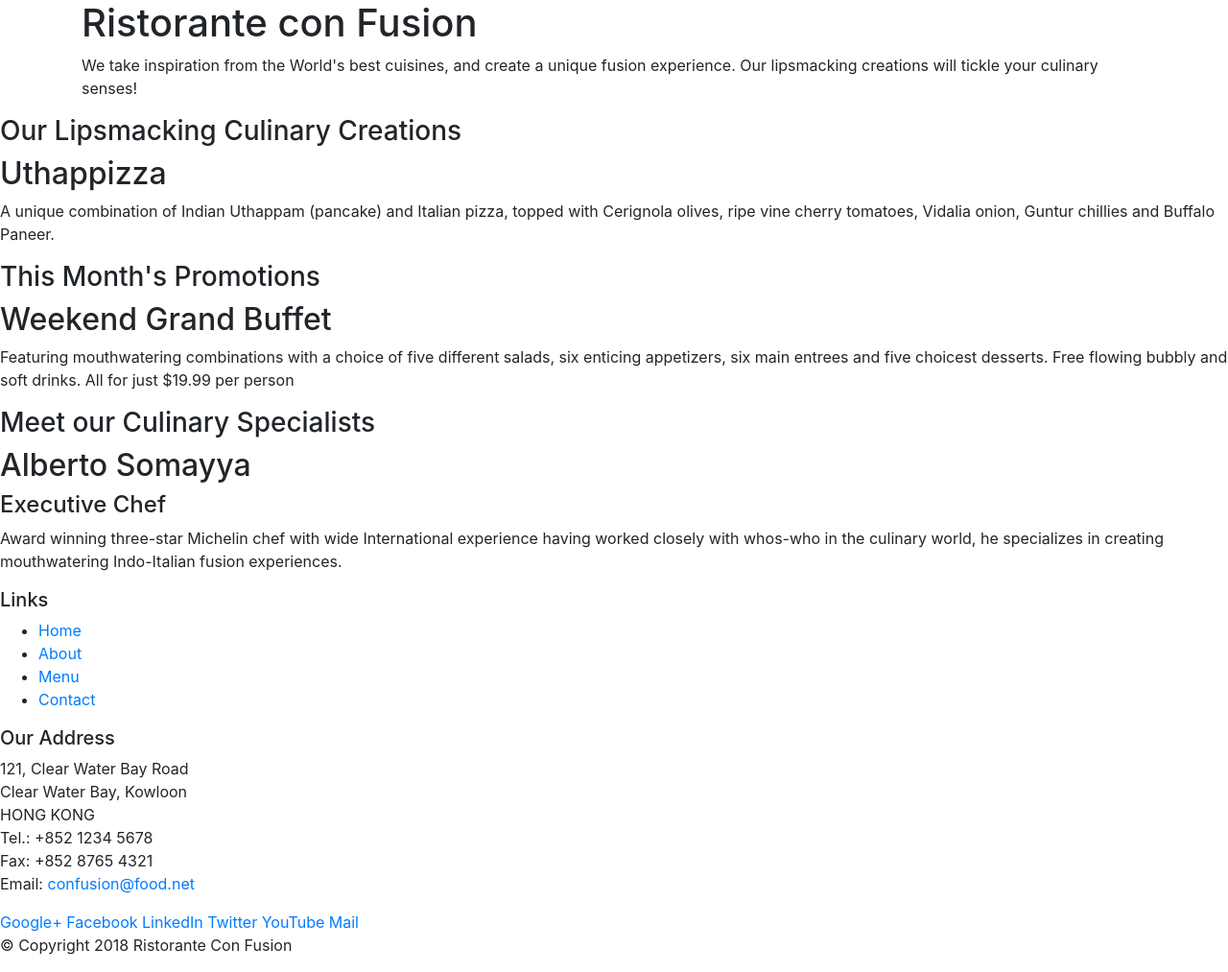
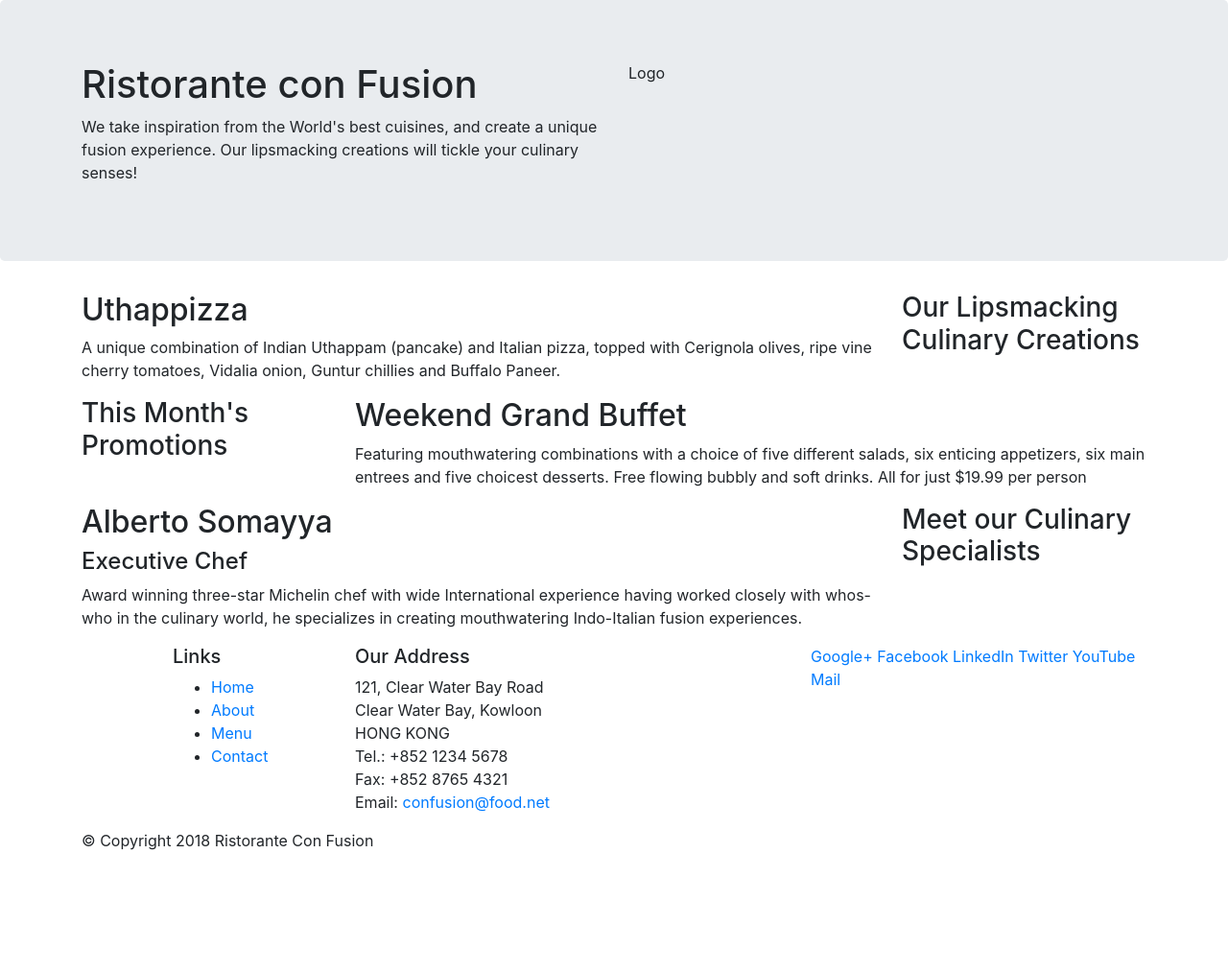
Before and after one commit to above-the-line/bootstrap-assignment1, a website: page index.html in a window 1280 px wide. Shown: the whole page at 96% size. After the commit the page ends 904 px from the top, so only its background shows below. Drawn offline with nearby package versions, Linux system fonts and the light colour scheme.

Commit message:
Bootstrap Grid Part 1

```diff
--- a/index.html
+++ b/index.html
@@ -15,46 +15,47 @@
 
 <body>
 
-    <header>
+    <header class="jumbotron">
         <div class="container">
-            <div>
-                <div>
+            <div class="row">
+                <div class="col-12 col-sm-6">
                     <h1>Ristorante con Fusion</h1>
                     <p>We take inspiration from the World's best cuisines, and create a unique fusion experience. Our lipsmacking creations will tickle your culinary senses!</p>
                 </div>
-                <div>
+                <div class="col-12 col-sm">
+                    Logo
                 </div>
             </div>
         </div>
     </header>
 
-    <div>
-        <div>
-            <div>
+    <div class="container">
+        <div class="row">
+            <div class="col-12 col-sm-4 order-sm-last col-md-3">
                 <h3>Our Lipsmacking Culinary Creations</h3>
             </div>
-            <div>
+            <div class="col col-sm order-sm-first col-md">
                 <h2>Uthappizza</h2>
                 <p>A unique combination of Indian Uthappam (pancake) and Italian pizza, topped with Cerignola olives, ripe vine cherry tomatoes, Vidalia onion, Guntur chillies and Buffalo Paneer.</p>
             </div>
         </div>
 
 
-        <div>
-            <div>
+        <div class="row">
+            <div class="col-12 col-sm-4 col-md-3">
                 <h3>This Month's Promotions</h3>
             </div>
-            <div>
+            <div class="col col-sm col-md">
                 <h2>Weekend Grand Buffet</h2>
                 <p>Featuring mouthwatering combinations with a choice of five different salads, six enticing appetizers, six main entrees and five choicest desserts. Free flowing bubbly and soft drinks. All for just $19.99 per person </p>
             </div>
         </div>
 
-        <div>
-            <div>
+        <div class="row">
+            <div class="col-12 col-sm-4 order-sm-last col-md-3">
                 <h3>Meet our Culinary Specialists</h3>
             </div>
-            <div>
+            <div class="col col-sm order-sm-first col-md">
                 <h2>Alberto Somayya</h2>
                 <h4>Executive Chef</h4>
                 <p>Award winning three-star Michelin chef with wide International experience having worked closely with whos-who in the culinary world, he specializes in creating mouthwatering Indo-Italian fusion experiences. </p>
@@ -63,9 +64,9 @@
     </div>
 
     <footer>
-        <div>
-            <div>
-                <div>
+        <div class="container">
+            <div class="row">
+                <div class="col-4 offset-1 col-sm-2">
                     <h5>Links</h5>
                     <ul>
                         <li><a href="#">Home</a></li>
@@ -74,7 +75,7 @@
                         <li><a href="#">Contact</a></li>
                     </ul>
                 </div>
-                <div>
+                <div class="col-7 col-sm-5">
                     <h5>Our Address</h5>
                     <address>
 		              121, Clear Water Bay Road<br>
@@ -85,7 +86,7 @@
 		              Email: <a href="mailto:confusion@food.net">confusion@food.net</a>
 		           </address>
                 </div>
-                <div>
+                <div class="col-12 col-sm-4">
                     <div>
                         <a href="http://google.com/+">Google+</a>
                         <a href="http://www.facebook.com/profile.php?id=">Facebook</a>
@@ -96,7 +97,7 @@
                     </div>
                 </div>
            </div>
-           <div>
+           <div class="col=auto">
                 <div>
                     <p>© Copyright 2018 Ristorante Con Fusion</p>
                 </div>
```
